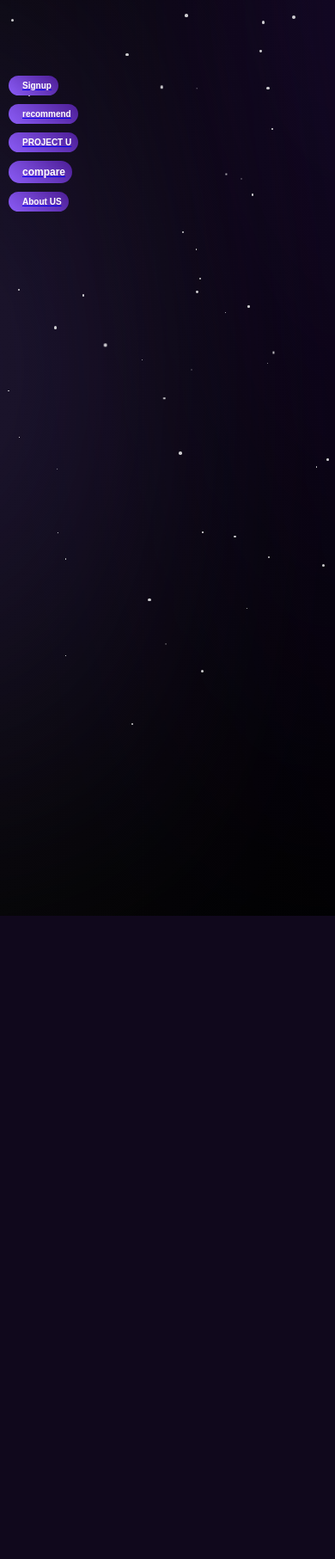
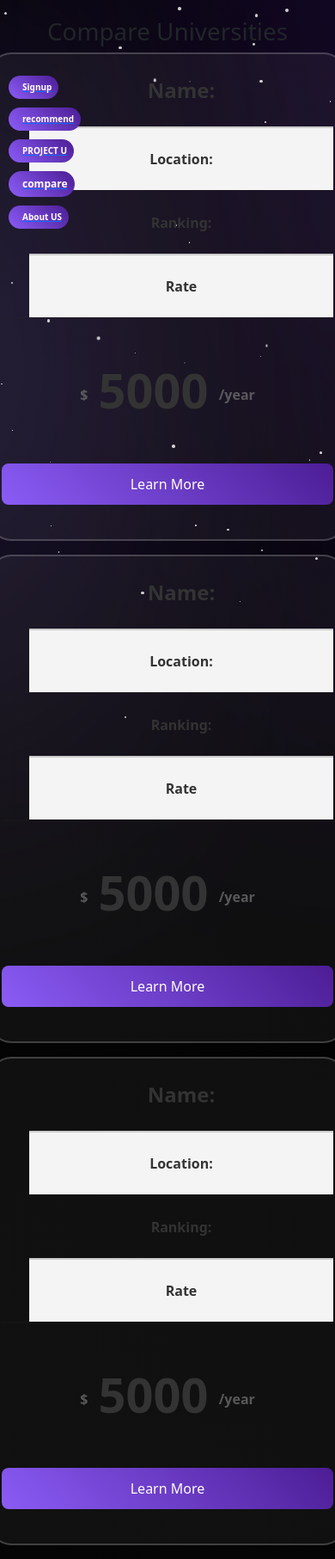
Before and after one commit to Amr-Ma7moud/Project_U, a Flask app: page /compare in a window 390 px wide; the page is wider, and only the part inside the window is pictured. Shown: that part at 86% size. Before the commit the page ends 1065 px from the top of that part, so only its background shows below. Run offline with Flask 3, Linux system fonts and the light colour scheme.

Commit message:
okay letis do this

```diff
--- a/project-U-main/app_unde_dev/static/css/compare.css
+++ b/project-U-main/app_unde_dev/static/css/compare.css
@@ -0,0 +1,250 @@
+:root{
+    --h1font: 'Segoe UI', Arial, sans-serif;
+    --pfont: 'Noto Sans', sans-serif;
+    --buttonfont: 'Noto Sans', sans-serif;
+    --inputfont: 'Noto Sans', sans-serif;
+    --background: linear-gradient(45deg, #050505, #010101);
+    --buttoncolor: linear-gradient(
+        120deg,
+        transparent,
+        rgba(255, 255, 255, 0.2),
+        transparent
+    );
+    --fontcolor: white;
+}
+
+
+@keyframes formAppear {
+    from {
+        opacity: 0;
+        transform: translateY(20px);
+    }
+    to {
+        opacity: 1;
+        transform: translateY(0);
+    }
+}
+
+
+body {
+    overflow: hidden;
+    display: flex;
+    flex-direction: column;
+    align-items: center;
+    background: var(--background);
+    color: var(--fontcolor);
+    font-family: var(--pfont);
+
+}
+
+.main-container{
+    display: flex;
+    justify-content: flex-start;
+    align-items: center;
+    gap: 50px;
+    /* padding: 100px ; */
+    animation: formAppear 0.6s ease-out;
+    flex-wrap: wrap;
+    margin-top: 5%;
+}
+
+.criteria {
+    border-radius: 25px !important;
+    background: rgba(255, 255, 255, 0.05);
+    padding: 10px;
+    width: 20px;
+
+}
+
+
+.compare-table {
+
+    border-radius: 25px !important;
+    border: 1px solid rgba(255, 255, 255, 0.2) !important;
+    background: rgba(255, 255, 255, 0.05);
+    /* margin-right: 10px; */
+
+
+   }
+
+
+ul {
+    list-style: none;
+    padding: 0px;
+   }
+
+
+.LearnMore{
+    width: 100%;
+    padding: 12px;
+    background: linear-gradient(45deg, #8B5CF6, #4C1D95);
+    border: none;
+    border-radius: 8px;
+    color: white;
+    font-size: 1rem;
+    cursor: pointer;
+    margin-top: 20px;
+}
+
+
+   .LearnMore:hover{
+    transform: scale(1.01);
+    background: white;
+    color: black;
+   }
+
+   .compare-columns .col-md-3:first-child .compare-table {
+    border-radius: 25px 0px 0px 25px;
+   }
+
+   .compare-columns .col-md-3:last-child .compare-table {
+    border-radius: 0px 25px 25px 0px;
+    border-right: 2px solid rgba(255, 255, 255, 0.2);
+   }
+
+   .compare-table {
+    border-top: 2px solid rgba(255, 255, 255, 0.2);
+    border-bottom: 2px solid rgba(255, 255, 255, 0.2);
+    border-left: 2px solid rgba(255, 255, 255, 0.2);
+    text-align: center;
+    padding-bottom: 40px;
+   }
+
+   .compare-table .tution {
+    padding: 40px 0px;
+    font-weight: 600;
+    border-bottom: 2px solid rgba(255, 255, 255, 0.2);
+   }
+
+   .compare-table .tution .sub {
+    font-size: 16px;
+    color: rgba(255, 255, 255, 0.3);
+    position: relative;
+    bottom: 10px;
+   }
+
+   .compare-table .tution .fees {
+    color: #fff;
+    font-size: 56px;
+    display: inline-block;
+    padding: 0px 8px;
+   }
+
+   .compare-table .features {
+    margin: 40px 0px;
+   }
+
+   .compare-table .features li {
+    color: #fff;
+    font-size: 16px;
+    text-align: center;
+    margin-bottom: 16px;
+   }
+
+   .compare-table .features li:last-child {
+    margin-bottom: 0px;
+   }
+
+   .compare-table .features li strong {
+    font-weight: 600;
+   }
+
+
+
+   .compare .compare-columns.col-md-3:first-child .compare-table {
+    border-radius: 25px 0px 0px 25px;
+   }
+
+   .compare .compare-columns.col-md-3:last-child .compare-table {
+    border-radius: 0px 25px 25px 0px;
+    border-right: 2px solid rgba(35, 35, 35, 0.2);
+   }
+
+   .compare .compare-table {
+    border-top: 2px solid rgba(35, 35, 35, 0.2);
+    border-bottom: 2px solid rgba(35, 35, 35, 0.2);
+    border-left: 2px solid rgba(35, 35, 35, 0.2);
+    text-align: center;
+    padding-bottom: 40px;
+   }
+
+   .compare .compare-table .features {
+    margin: 0px;
+   }
+
+   .compare .compare-table .features li:first-child {
+    border-top: none;
+   }
+
+   .compare .compare-table .features li {
+    color: #333333;
+    border-top: 2px solid rgba(35, 35, 35, 0.2);
+    padding: 24px 0px;
+    margin: 0;
+   }
+
+   .compare .compare-table .tution {
+    border-top: 2px solid rgba(35, 35, 35, 0.2);
+    padding-bottom: 24px;
+    border-bottom: none;
+   }
+
+   .compare .compare-table .tution .fees {
+    color: #333333;
+   }
+
+   .compare .compare-table .tution .sub {
+    color: #777777;
+    opacity: 0.7;
+   }
+
+
+
+
+   .compare .feature-list {
+    padding-bottom: 0px;
+   }
+
+   .compare  .compare-table .features li:nth-child(even) {
+    background: #f4f4f4;
+   }
+
+   .compare-columns .no-pad {
+    padding: 0px 15px;
+   }
+
+   .compare-columns .no-pad-left {
+    padding-left: 15px;
+   }
+
+   .compare-columns .no-pad-right {
+    padding-right: 15px;
+   }
+
+   .compare-table {
+    margin-bottom: 16px;
+    border-radius: 25px !important;
+    border: 2px solid rgba(255, 255, 255, 0.2) !important;
+   }
+
+   .compare .hidden-sm:first-child {
+    display: none;
+   }
+
+
+
+   .compare .compare-table .features li:first-child {
+    font-size: 24px;
+   }
+
+   .compare-columns .no-pad {
+    padding: 0px 15px;
+   }
+
+   .compare-columns .no-pad-left {
+    padding-left: 15px;
+   }
+
+   .compare-columns .no-pad-right {
+    padding-right: 15px;
+   }
--- a/project-U-main/app_unde_dev/templates/compare.html
+++ b/project-U-main/app_unde_dev/templates/compare.html
@@ -6,6 +6,9 @@
     <link rel="stylesheet" type="text/css" href="../static/css/compare.css">
     <link rel="stylesheet" type="text/css" href="../static/css/background.css">
     <link rel="stylesheet" type="text/css" href="../static/css/navbar.css">
+    <link href="https://cdn.jsdelivr.net/npm/bootstrap@5.3.2/dist/css/bootstrap.min.css" rel="stylesheet" integrity="sha384-T3c6CoIi6uLrA9TneNEoa7RxnatzjcDSCmG1MXxSR1GAsXEV/Dwwykc2MPK8M2HN" crossorigin="anonymous">
+    <script src="https://cdn.jsdelivr.net/npm/bootstrap@5.3.2/dist/js/bootstrap.bundle.min.js" integrity="sha384-C6RzsynM9kWDrMNeT87bh95OGNyZPhcTNXj1NW7RuBCsyN/o0jlpcV8Qyq46cDfL" crossorigin="anonymous"></script>
+
     <title>PROJECT U</title>
 </head>
 <body>
@@ -31,22 +34,88 @@
         <a href="{{ url_for('aboutUs') }}"><button class="button" id="aboutUs">About US</button></a>
 
     </div>
-<div class="no-inherit-display" style="position: fixed; top: 0; width: 100%; z-index: 1; text-align: center;">
-    <div class="flash-messages">
-        {% with messages = get_flashed_messages(with_categories=true) %}
-        {% if messages %}
-            {% for category, message in messages %}
-            <div class="alert alert-{{category}} text-center">
-                {{message}}
+
+
+    <div class="main-container">
+        <section class="compare">
+
+                <div class="row text-center">
+                    <h1>Compare Universities</h1>
                 </div>
-            {% endfor %}
-        {% endif %}
-        {% endwith %}
+
+                <div class="row compare-columns">
+                    <!-- <div class="col-md-4 compare-table criteria">
+                        <ul class="features">
+                            <li><strong>Name:</strong> </li>
+                            <li><strong>Location:</strong> </li>
+
+                            <li><strong>Ranking:</strong> </li>
+                            <li><strong>Rate</strong></li>
+                        </ul>
+                        <div class="tution">
+                            <span class="sub">$</span>
+                            <span class="fees">5000</span>
+                            <span class="sub">/year</span>
                            </div>
+                    </div> -->
+
+                    <div class="col-md-4 compare-table">
+                        <ul class="features">
+                            <li><strong>Name:</strong> </li>
+                            <li><strong>Location:</strong> </li>
+
+                            <li><strong>Ranking:</strong> </li>
+                            <li><strong>Rate</strong></li>
+                        </ul>
+                        <div class="tution">
+                            <span class="sub">$</span>
+                            <span class="fees">5000</span>
+                            <span class="sub">/year</span>
+                           </div>
+                           <a href=""><button class="LearnMore">Learn More</button></a>
                     </div>
 
 
 
 
+
+
+                    <div class="col-md-4 compare-table">
+                        <ul class="features">
+                            <li><strong>Name:</strong> </li>
+                            <li><strong>Location:</strong> </li>
+
+                            <li><strong>Ranking:</strong> </li>
+                            <li><strong>Rate</strong></li>
+                        </ul>
+
+                        <div class="tution">
+                            <span class="sub">$</span>
+                            <span class="fees">5000</span>
+                            <span class="sub">/year</span>
+                           </div>
+                           <a href=""><button class="LearnMore">Learn More</button></a>
+                    </div>
+
+                    <div class="col-md-4 compare-table">
+                        <ul class="features">
+                            <li><strong>Name:</strong> </li>
+                            <li><strong>Location:</strong> </li>
+
+                            <li><strong>Ranking:</strong> </li>
+                            <li><strong>Rate</strong></li>
+                        </ul>
+                        <div class="tution">
+                            <span class="sub">$</span>
+                            <span class="fees">5000</span>
+                            <span class="sub">/year</span>
+                           </div>
+                           <a href=""><button class="LearnMore">Learn More</button></a>
+                    </div>
+                </div>
+
+        </section>
+    </div>
+
 </body>
 </html>
```
Also changed, not shown: project-U-main/app_unde_dev/static/css/recommend.css (+73 -2 lines), project-U-main/app_unde_dev/templates/recommend.html (+10 -0 lines), project-U-main/app_unde_dev/project_u.db. Lines whose indentation alone changed are shown as unchanged.
